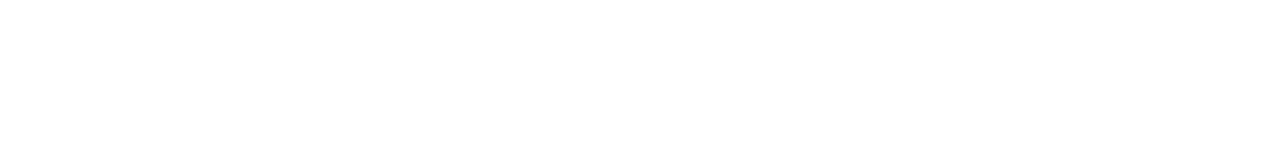
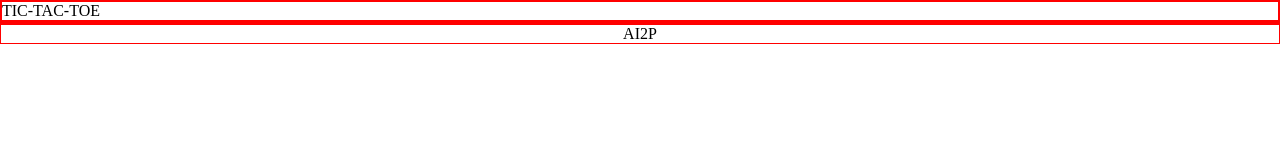
Before and after one commit to mjacoud/Tic-Tac-Toe, a website with bundled scripts: page index.html in a window 1280 px wide. Built offline with nearby package versions, Linux system fonts and the light colour scheme.

Commit message:
V.0.01
-Added Scss and typescript and quokka

```diff
--- /dev/null
+++ b/Styles/style.scss
@@ -0,0 +1,35 @@
+/**********RESET**********/
+
+*{
+  box-sizing: border-box;
+  padding: 0;
+  margin: 0;
+}
+
+/********GLOBAL********/
+
+body{
+height: 100vh;
+width: 100vw;
+}
+
+/*******VARIABLES*****/
+
+
+/*****MIXINS******/
+@mixin flexbox-center {
+  display: flex;
+  justify-content: center;
+  align-items: center;
+
+}
+
+/*********LAYOUT******/
+
+.bleed{
+  border: 1px solid red;
+}
+
+.modal-mode{
+  @include flexbox-center()
+}
--- a/index.html
+++ b/index.html
@@ -5,10 +5,25 @@
     <meta http-equiv="X-UA-Compatible" content="IE=edge" />
     <meta name="viewport" content="width=device-width, initial-scale=1.0" />
     <!---Links-->
-    <link rel="stylesheet" href="style.css" />
+    <link rel="stylesheet" href="./Styles/style.css" />
     <title>Document</title>
   </head>
   <body>
+    <header>
+      <div class="header-container bleed">
+        <div class="title bleed">TIC-TAC-TOE</div>
+      </div>
+    </header>
+    <main>
+      <div class="container bleed">
+        <div class="game-container"></div>
+      </div>
+    </main>
+    <div class="modal-mode bleed">
+      <div class="ai">AI</div>
+      <div class="2p">2P</div>
+    </div>
+    <footer></footer>
     <script src="script.ts"></script>
   </body>
 </html>
--- /dev/null
+++ b/package.json
@@ -0,0 +1,5 @@
+{
+  "dependencies": {
+    "vsc": "^0.1.10"
+  }
+}
```
Also changed, not shown: Styles/style.css (added), style.css (deleted), 2 other files.
